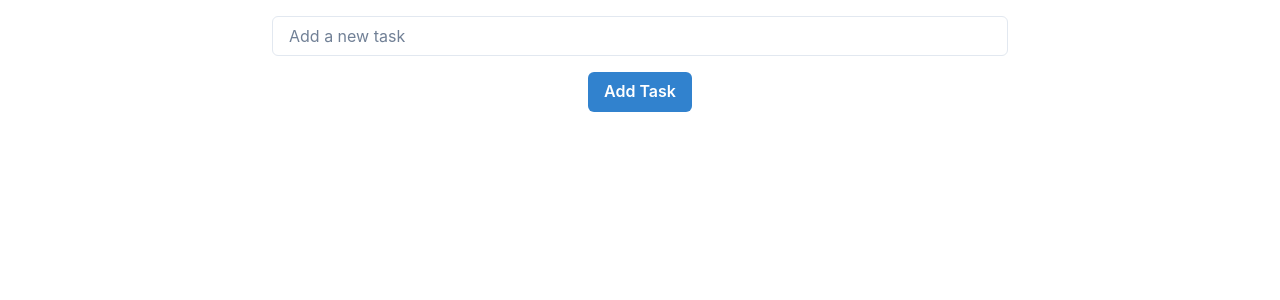
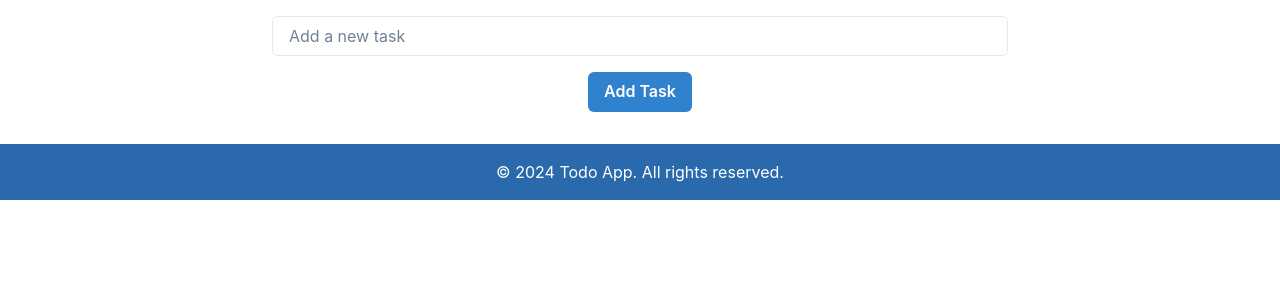
Before and after one commit to GPT-Engineer-App/task-manager-38, a React (Vite) app: page / in a window 1280 px wide. Shown: the top 300 px of the page. Built offline with nearby package versions, Linux system fonts and the light colour scheme.

Commit message:
Implemented a simple footer for the todo app with a copyright notice.

```diff
--- a/src/App.jsx
+++ b/src/App.jsx
@@ -1,5 +1,6 @@
 import { Route, BrowserRouter as Router, Routes } from "react-router-dom";
 import Index from "./pages/Index.jsx";
+import Footer from './components/Footer';
 
 function App() {
   return (
@@ -7,6 +8,7 @@ function App() {
       <Routes>
         <Route exact path="/" element={<Index />} />
       </Routes>
+      <Footer />
     </Router>
   );
 }
--- /dev/null
+++ b/src/components/Footer.jsx
@@ -0,0 +1,11 @@
+import { Box, Text } from '@chakra-ui/react';
+
+const Footer = () => {
+  return (
+    <Box as="footer" width="100%" p={4} bg="brand.700" color="white" textAlign="center">
+      <Text>© {new Date().getFullYear()} Todo App. All rights reserved.</Text>
+    </Box>
+  );
+};
+
+export default Footer;
```
